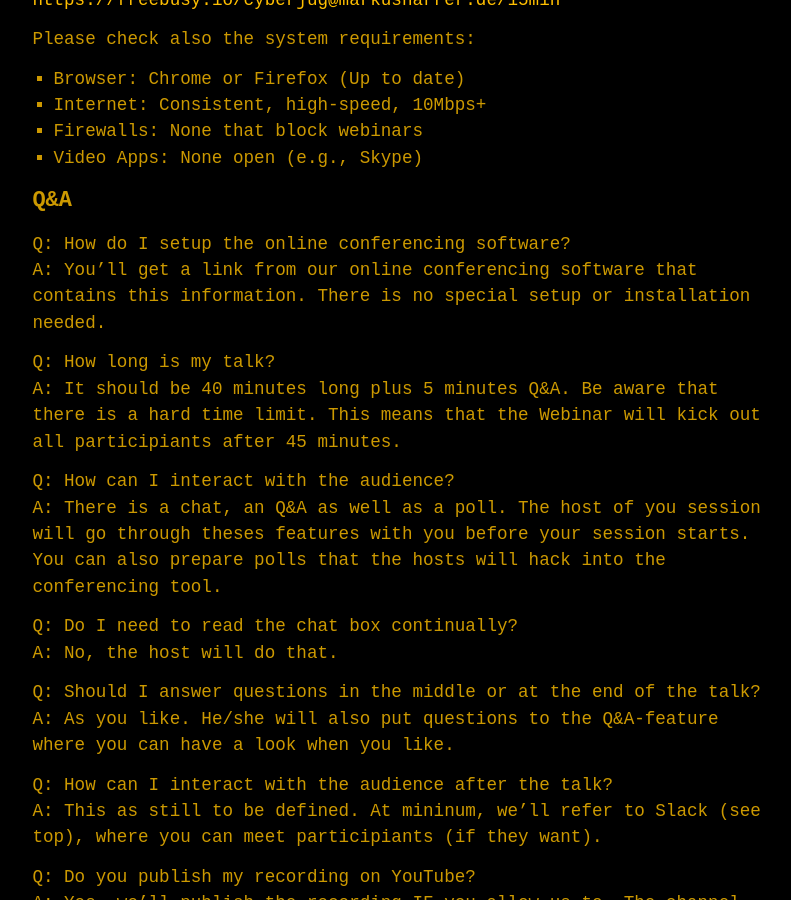
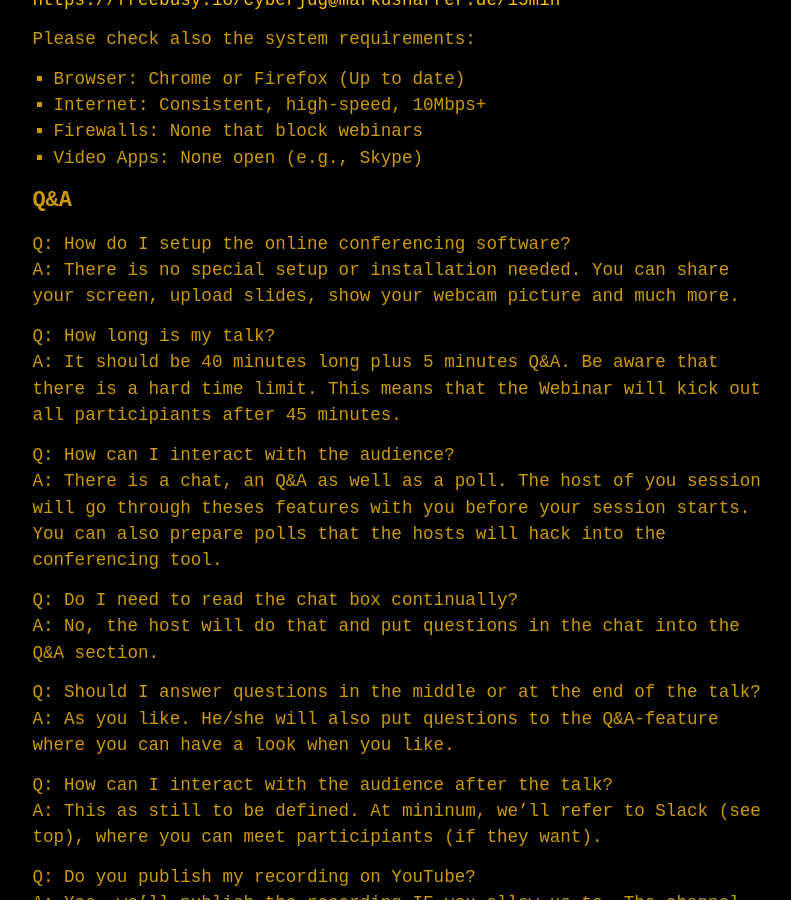
Before and after one commit to cyberjug/website, a Jekyll site: the page built from docs/cyberland/cyberland2020_speaker.md, in a window 1280 px wide and 900 px high, scrolled down 1100 px. Shown: the whole window, without its empty margins (234-1025 px from the left). Built offline with Jekyll 4.4.1, drawn with Linux system fonts in a browser that asks for light colours; some web fonts are replaced.

Commit message:
update answer

```diff
--- a/docs/cyberland/cyberland2020_speaker.md
+++ b/docs/cyberland/cyberland2020_speaker.md
@@ -43,17 +43,16 @@ Please check also the system requirements:
 ## Q&A
 
 Q: How do I setup the online conferencing software?
-A: You'll get a link from our online conferencing software that contains this information. There is no special setup or installation needed.
+A: There is no special setup or installation needed. You can share your screen, upload slides, show your webcam picture and much more.
 
 Q: How long is my talk?
 A: It should be 40 minutes long plus 5 minutes Q&A. Be aware that there is a hard time limit. This means that the Webinar will kick out all participiants after 45 minutes.
-
 
 Q: How can I interact with the audience?
 A: There is a chat, an Q&A as well as a poll. The host of you session will go through theses features with you before your session starts. You can also prepare polls that the hosts will hack into the conferencing tool.
 
 Q: Do I need to read the chat box continually?
-A: No, the host will do that.
+A: No, the host will do that and put questions in the chat into the Q&A section.
 
 Q: Should I answer questions in the middle or at the end of the talk?
 A: As you like. He/she will also put questions to the Q&A-feature where you can have a look when you like.
```
